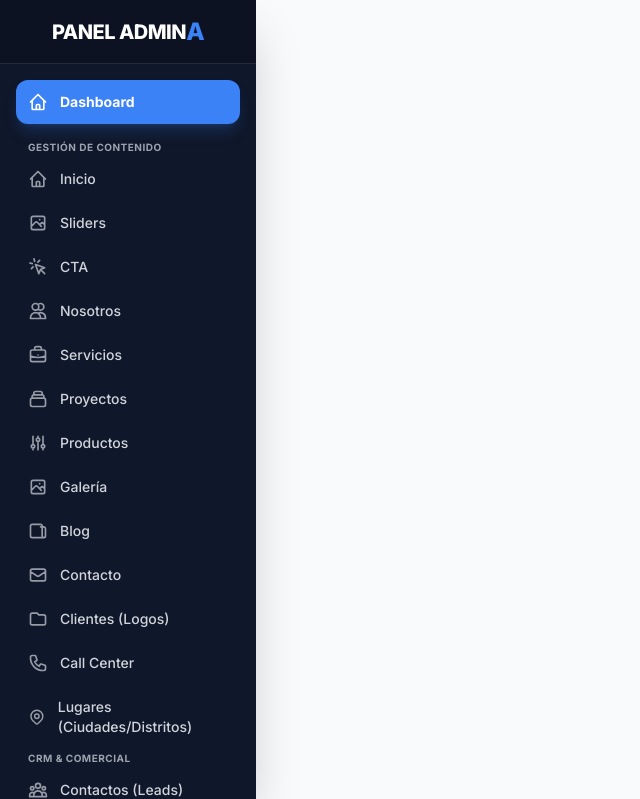
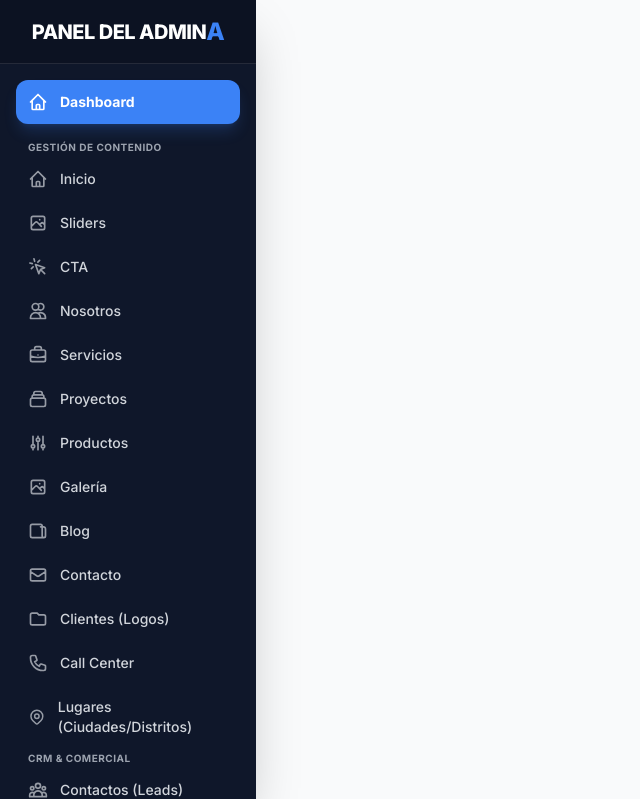
Before and after one commit to syncroandina/web-syncroandina, a PHP site: the page made by app/views/admin/layout/sidebar.php in a window 1280 px wide. Shown: the top 799 px of the page, without its empty margins (0-640 px from the left). Run offline with PHP 8.4, Linux system fonts and the light colour scheme; the template is opened without the code that fills it, so the values that code supplies are empty; some libraries are stand-ins or nearby versions.

Commit message:
fix: set admin dashboard sidebar header text to PANEL DEL ADMIN by default

```diff
--- a/app/views/admin/layout/sidebar.php
+++ b/app/views/admin/layout/sidebar.php
@@ -1,7 +1,7 @@
         <!-- Sidebar -->
         <aside class="flex-shrink-0 w-64 bg-primary text-white transition-all duration-300 shadow-2xl relative z-20" :class="{'w-64': sidebarOpen, 'w-20': !sidebarOpen, 'hidden md:block': !sidebarOpen}">
             <div class="h-16 flex items-center justify-center border-b border-white/10 bg-black/20">
-                <span class="text-xl font-black tracking-tight" x-show="sidebarOpen">PANEL ADMIN</span>
+                <span class="text-xl font-black tracking-tight" x-show="sidebarOpen">PANEL DEL ADMIN</span>
                 <span class="text-2xl font-black tracking-tight text-secondary" x-show="!sidebarOpen">A</span>
             </div>
 
```
